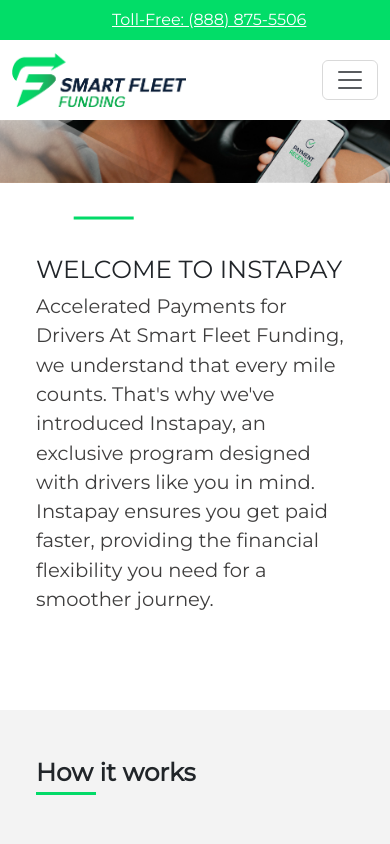
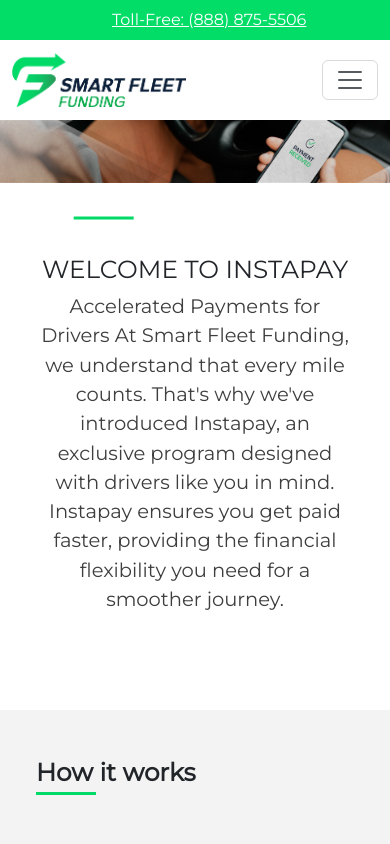
Before and after one commit to Rizwan884/smartfleetfunding-website, a Next.js app: page /instapay in a window 390 px wide. Shown: the top 844 px of the page. Built offline with nearby package versions, Linux system fonts and the light colour scheme.

Commit message:
InstaPay Mobile

```diff
--- a/src/components/welcome.tsx
+++ b/src/components/welcome.tsx
@@ -3,7 +3,7 @@
 export default function Welcome() {
   return (
     <div className="container font-montserrat pt-5 pb-5">
-      <div className="m-4 mb-5">
+      <div className="m-4 mb-5 text-center text-md-start">
         <h2 className="fw-600+">WELCOME TO INSTAPAY</h2>
         <p className="fs-5 fw-500 text-gray-dark">
           Accelerated Payments for Drivers At Smart Fleet Funding, we understand
```
Also changed, not shown: src/components/benefits.tsx (+8 -4 lines).
